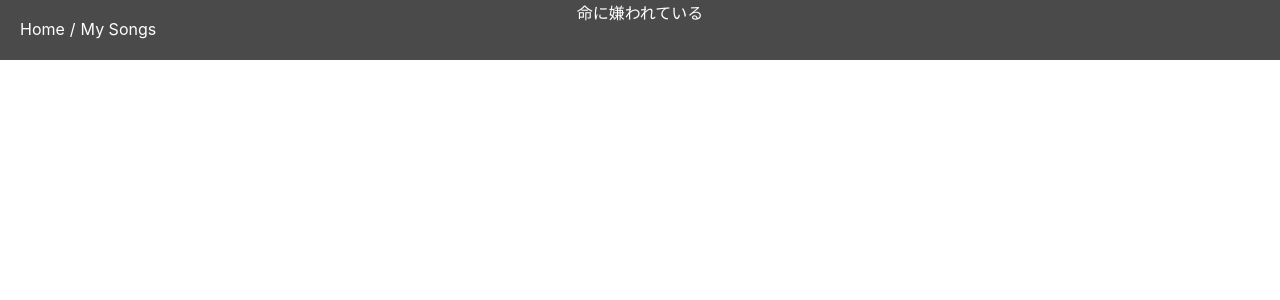
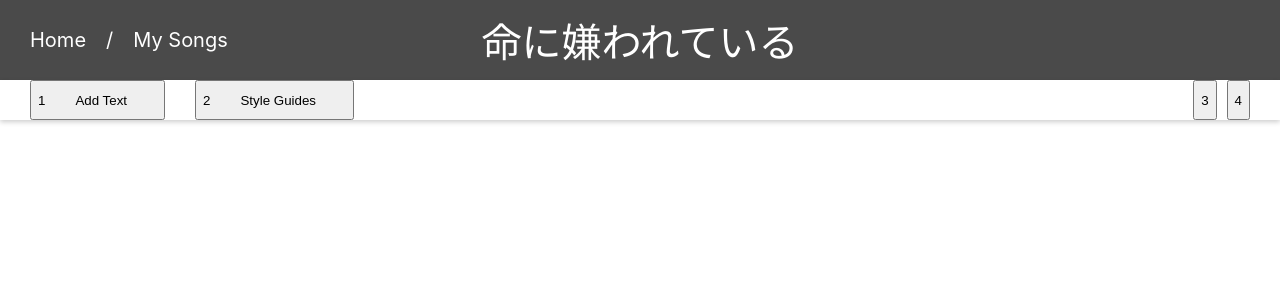
Before and after one commit to joengyn7/grammaroke, a React (Create React App) app in the folder ui/: page / in a window 1280 px wide. Shown: the top 300 px of the page. Built offline with nearby package versions, Linux system fonts and the light colour scheme.

Commit message:
header & toolbar laid out

```diff
--- a/ui/src/App.js
+++ b/ui/src/App.js
@@ -1,22 +1,31 @@
 import "./app.scss"
-
 const songTitle = '命に嫌われている'
 
 function App() {
   return (
     <div className="App">
+
+      {/* Header */}
       <header>
-        <div>
-          <text>
-            <a href="">Home</a>
-            <span>/</span>
-            <a href="">My Songs</a>
-          </text>
+        <div className="nav">
+          <a href="#homepage">Home</a>
+          <span>/</span>
+          <a href="#mysongs">My Songs</a>
         </div>
-        <div>
+        <div className="song-title">
           <div>{songTitle}</div>
         </div>
       </header>
+      {/* End Header */}
+
+      {/* Toolbar */}
+      <div className="toolbar">
+        <button>1<span>Add Text</span></button>
+        <button>2<span>Style Guides</span></button>
+        <button>3</button>
+        <button>4</button>
+      </div>
+      {/* End Toolbar */}
     </div>
   );
 }
--- a/ui/src/app.scss
+++ b/ui/src/app.scss
@@ -1,49 +1,59 @@
-$header-height: 60px;
+$header-height: 80px;
+$toolbar-height: 40px;
 
 header {
+  display: grid;
+  grid-template-columns: repeat(3, 1fr);
   width: 100%;
   height: $header-height;
   background-color: #4A4A4A;
 
-  & > div {
-    display: flex;
-    position: absolute;
-    height: $header-height;
-    color: white;
-
-    & > text {
-      margin: auto 0;
 }
 
-    &:first-child {
-      & > text {
-        padding-bottom: 2px;
-        margin-left: 20px;
-        text-decoration: none;
+.nav {
+  color: white;
+  // font-family: 'Roboto Mono', monospace;
+  font-size: 20px;
+  margin: auto auto auto 10px;
 
-         & > a {
+  a {
     color: white;
     text-decoration: none;
+    margin-left: 20px;
   }
 
-        & > span {
-          margin-left: 5px;
-          margin-right: 5px;
-        }
+  span {
+    margin-left: 20px;
   }
 }
 
-    &:last-child {
-      pointer-events: none;
-      width: 100%;
+.song-title {
+  color: white;
+  font-size: 40px;
+  // font-weight: bold;
+  // font-family: 'Roboto', sans-serif;
+  margin: auto;
+}
 
-      & > div {
-        width: min-content;
-        white-space: nowrap;
-        pointer-events: auto;
+.toolbar {
+  display: flex;
+  height: $toolbar-height;
+  box-shadow: 0 2px 5px rgba(0, 0, 0, 0.2);
+
+  :first-child {
+    margin-left: 30px;
+  }
+
+  :nth-child(2) {
+    margin-left: 30px;
+  }
+
+  :nth-child(3) {
     margin-left: auto;
-        margin-right: auto;
+    margin-right: 10px;
+  }
+
+  :last-child {
+    margin-right: 30px
   }
 }
-  }
-}
--- a/ui/src/index.css
+++ b/ui/src/index.css
@@ -1,3 +1,5 @@
+@import url('https://fonts.googleapis.com/css2?family=Roboto&family=Roboto+Mono&display=swap');
+
 body {
   margin: 0;
   font-family: -apple-system, BlinkMacSystemFont, 'Segoe UI', 'Roboto', 'Oxygen',
```
Also changed, not shown: 1 other file (tests, documents, lock files or other folders). Lines whose indentation alone changed are shown as unchanged.
